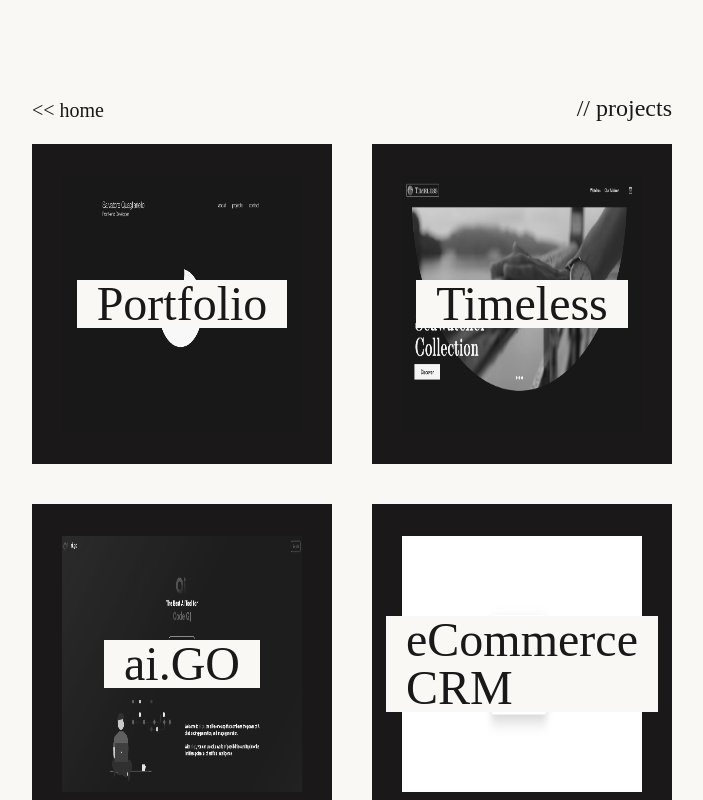
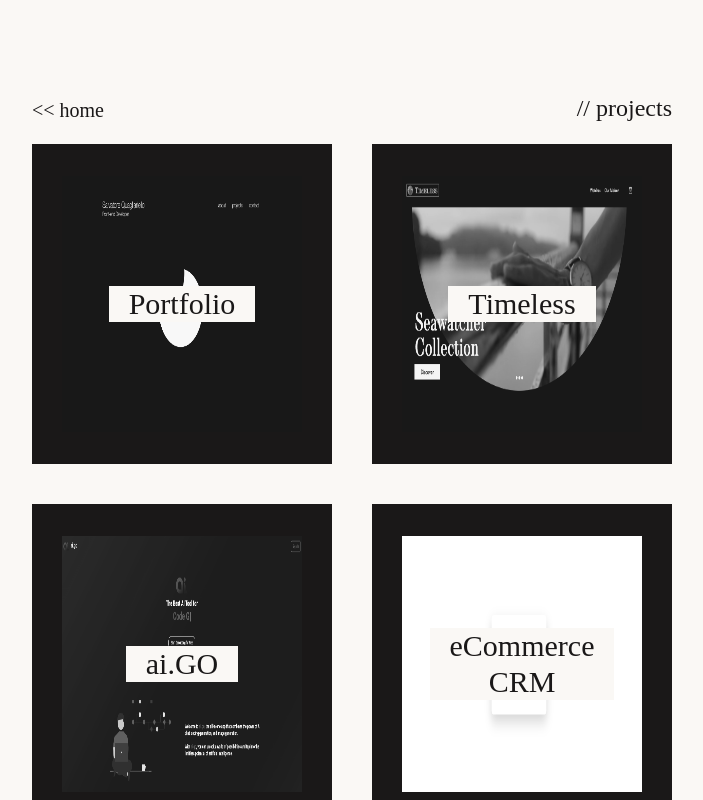
Before and after one commit to salvatorequagliariello/personal-website, a Next.js app: page /projects in a window 1280 px wide. Shown: the top 800 px of the page, without its empty margins (288-991 px from the left). Built offline with nearby package versions, Linux system fonts and the light colour scheme; what tailwindcss-animated would draw is missing.

Commit message:
complete projects preview page main layout

```diff
--- a/app/(pages)/projects/page.js
+++ b/app/(pages)/projects/page.js
@@ -32,7 +32,7 @@ const Projects = () => {
     return (
         <div className="w-full">
             <Navigator pageName='projects' />
-            <div className="w-full text-5xl pb-36">
+            <div className="w-full pb-36 animate-fade-up animate-once animate-ease-out animate-normal animate-fill-forwards animate-delay-2000 scroll-smooth">
                 <ul className="grid grid-cols-1 xl:grid-cols-2 gap-10">
                     {projects.map(project => {
                         return (
--- a/app/components/ProjectPreview.js
+++ b/app/components/ProjectPreview.js
@@ -1,10 +1,13 @@
+import Link from "next/link";
 
 const ProjectPreview = ({ image, name }) => {
     return (
-        <div className="w-full h-full hov-txt relative bg-primary dark:bg-secondary group hover:bg-accentred">
-            <p className="font-light absolute w-min px-5 h-min m-auto inset-0 bg-secondary dark:bg-primary z-10 group-hover:line-through">{name}</p>
-            <img src={image} className="h-4/5 w-4/5 absolute m-auto inset-0 grayscale group-hover:grayscale-0"/>
-        </div>
+        <Link href='/' className="w-full h-full">
+            <div className="text-3xl w-full h-full hov-txt relative bg-primary dark:bg-secondary group hover:bg-accentred">
+                <p className="font-light text-center absolute w-min px-5 h-min m-auto inset-0 bg-secondary dark:bg-primary z-10 group-hover:line-through">{name}</p>
+                <img src={image} className="h-4/5 w-4/5 absolute m-auto inset-0 grayscale group-hover:grayscale-0"/>
+            </div>
+        </Link>
     )
 }
 
```
